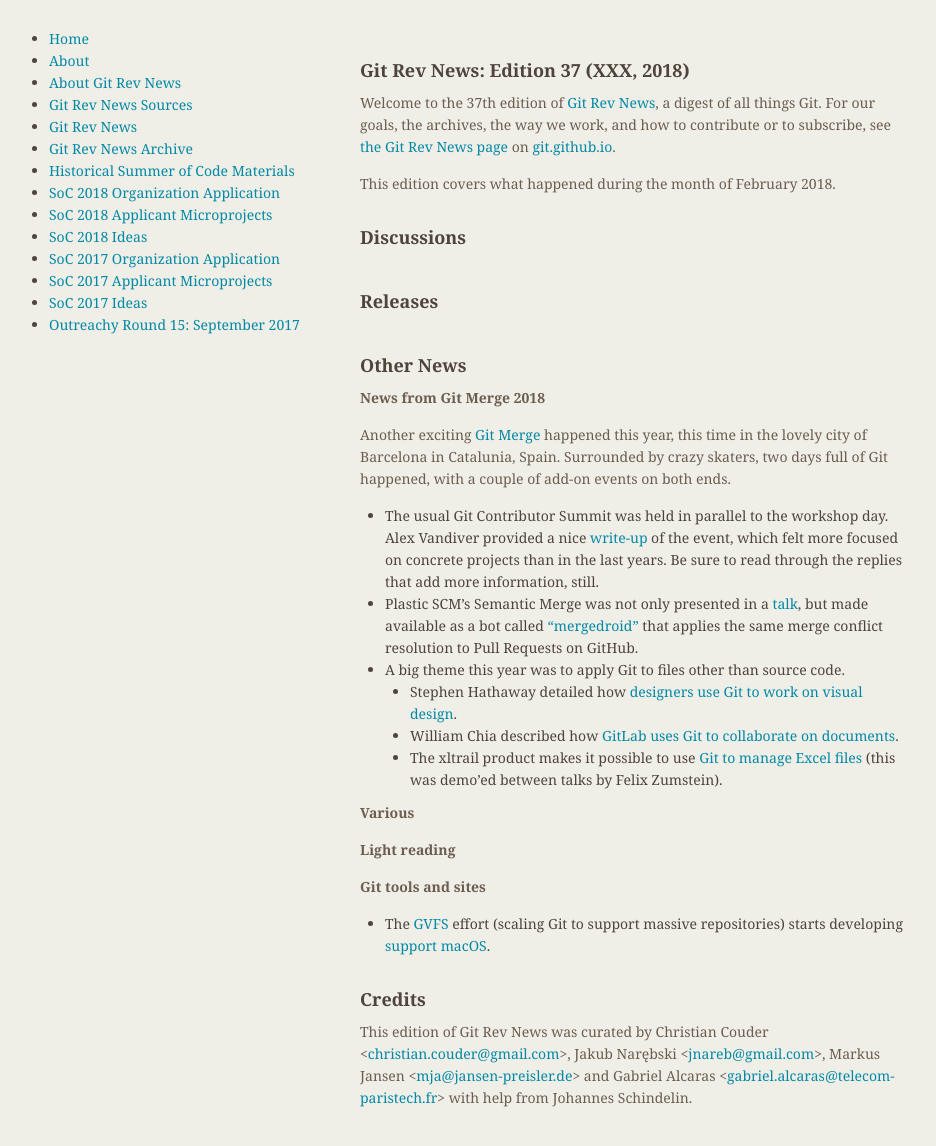
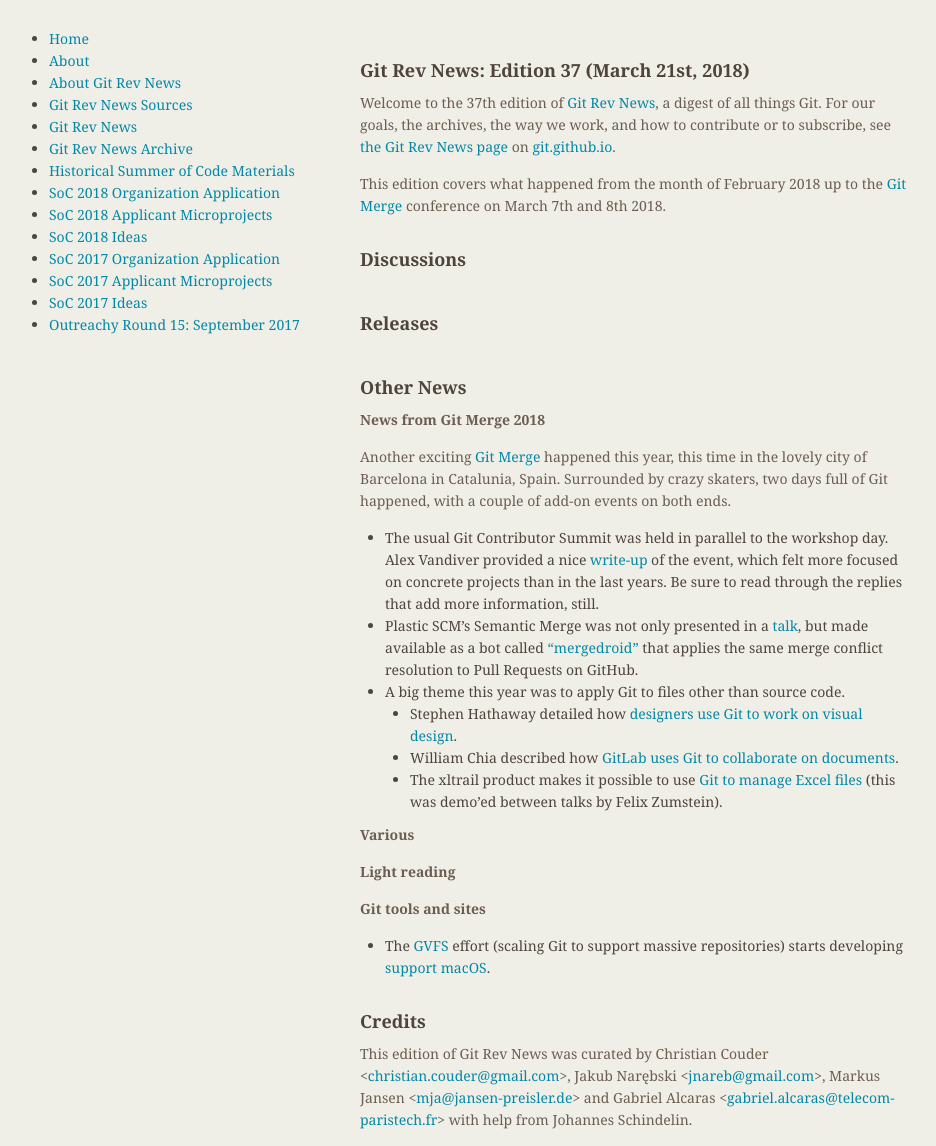
Before and after one commit to git/git.github.io, a Jekyll site: the page built from rev_news/drafts/edition-37.md, in a window 1280 px wide. Shown: the whole page, without its empty margins (174-1110 px from the left). Built offline with Jekyll 4.4.1, drawn with Linux system fonts in a browser that asks for light colours; before the commit the page ends 1124 px from its top, so only the background shows below that.

Commit message:
rn-37: set publication date to March 21st

```diff
--- a/rev_news/drafts/edition-37.md
+++ b/rev_news/drafts/edition-37.md
@@ -1,5 +1,5 @@
 ---
-title: Git Rev News Edition 37 (XXX, 2018)
+title: Git Rev News Edition 37 (March 21st, 2018)
 layout: default
 date: 2018-03-21 12:06:51 +0100
 author: chriscool
@@ -7,13 +7,14 @@
 navbar: false
 ---
 
-## Git Rev News: Edition 37 (XXX, 2018)
+## Git Rev News: Edition 37 (March 21st, 2018)
 
 Welcome to the 37th edition of [Git Rev News](https://git.github.io/rev_news/rev_news/),
 a digest of all things Git. For our goals, the archives, the way we work, and how to contribute or to
 subscribe, see [the Git Rev News page](https://git.github.io/rev_news/rev_news/) on [git.github.io](http://git.github.io).
 
-This edition covers what happened during the month of February 2018.
+This edition covers what happened from the month of February 2018 up
+to the [Git Merge](https://git-merge.com/) conference on March 7th and 8th 2018.
 
 ## Discussions
 
```
